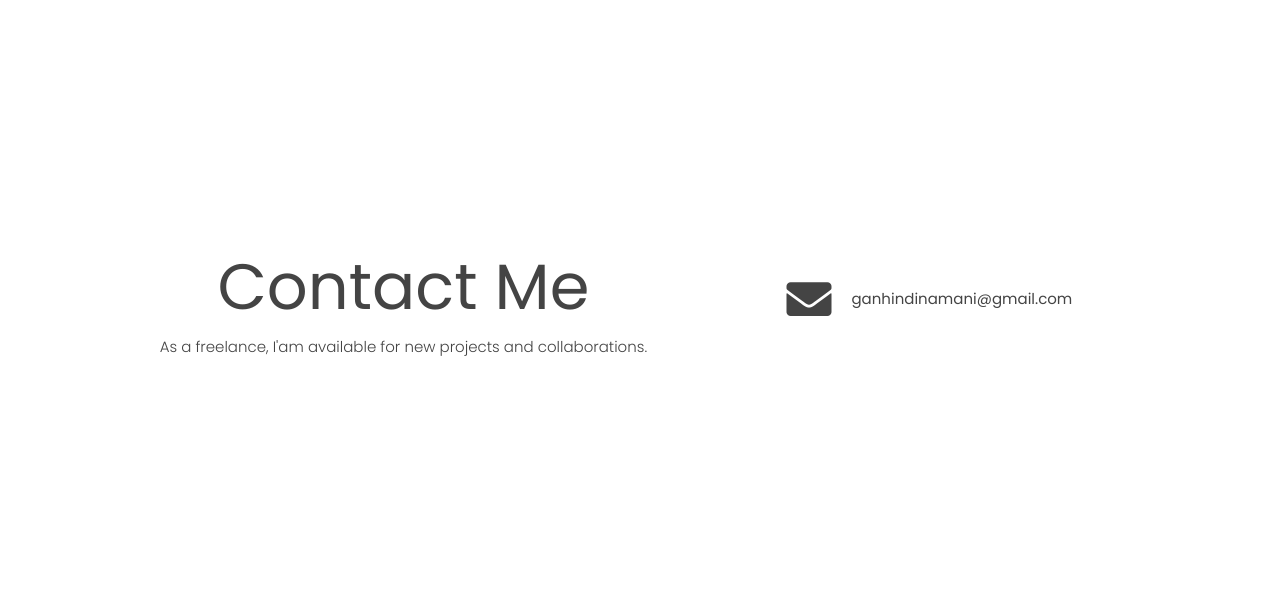
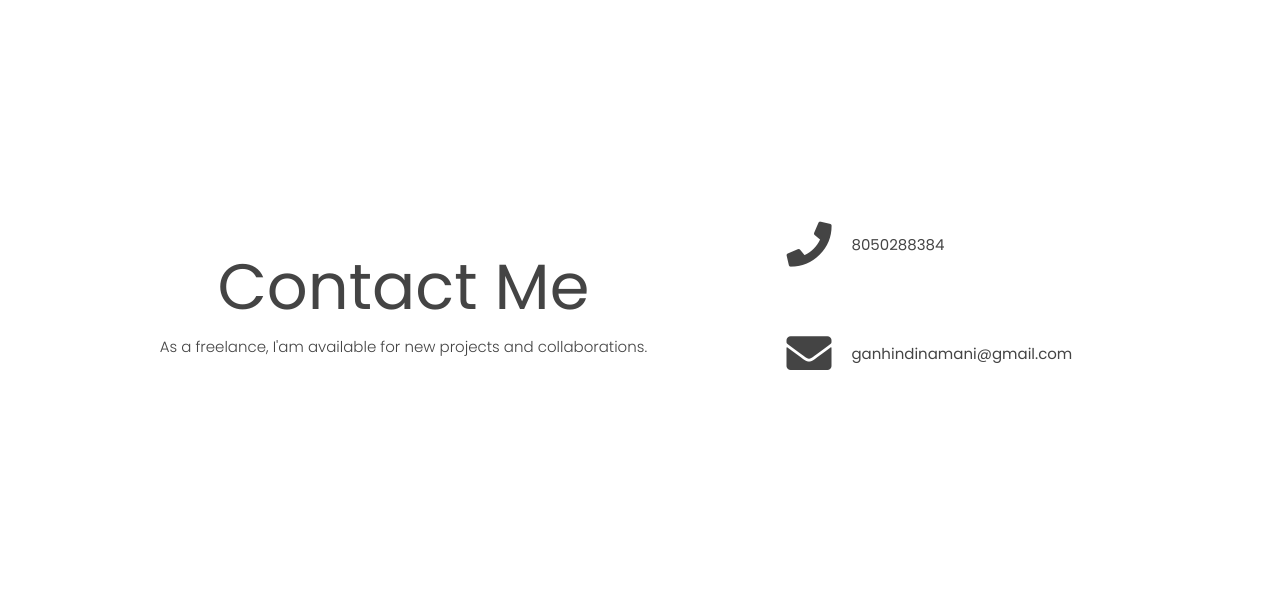
Before and after one commit to ganeshhindinamani/portfolio, a plain HTML site: page contact.html in a window 1280 px wide. Shown: the part 77-676 px from the top of the page. Drawn offline with Linux system fonts and the light colour scheme.

Commit message:
contac added

```diff
--- a/contact.html
+++ b/contact.html
@@ -59,6 +59,10 @@
 
       <div class="contact-info">
         <div class="contact-item">
+          <i class="fas fa-phone fa-3x"></i>
+          <span>8050288384</span>
+        </div>
+        <div class="contact-item">
           <i class="fas fa-envelope fa-3x"></i>
           <span>ganhindinamani@gmail.com</span>
         </div>
```
